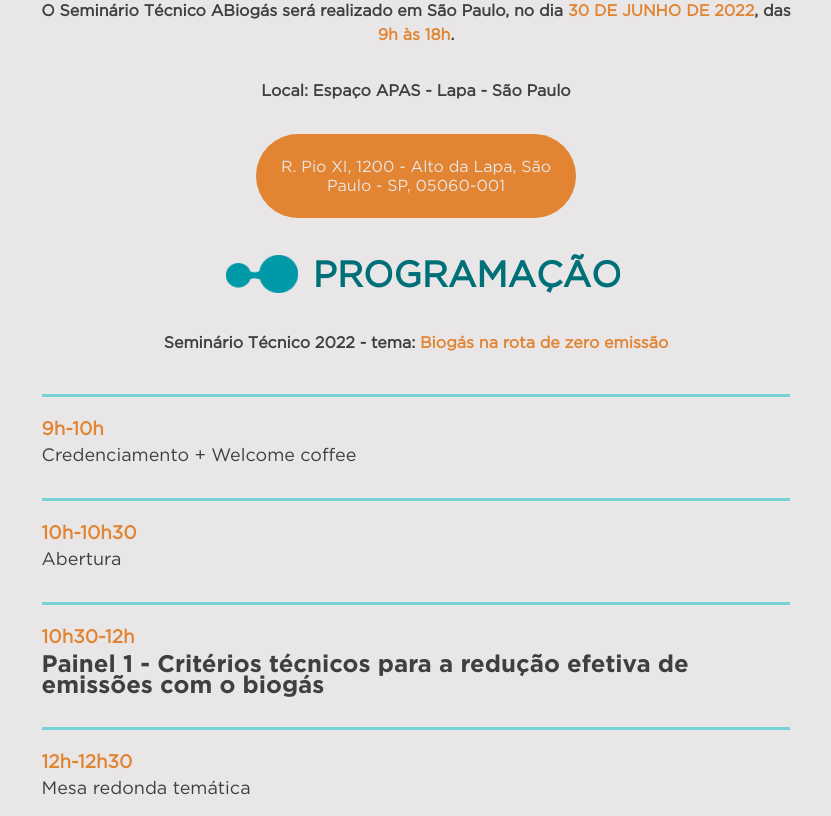
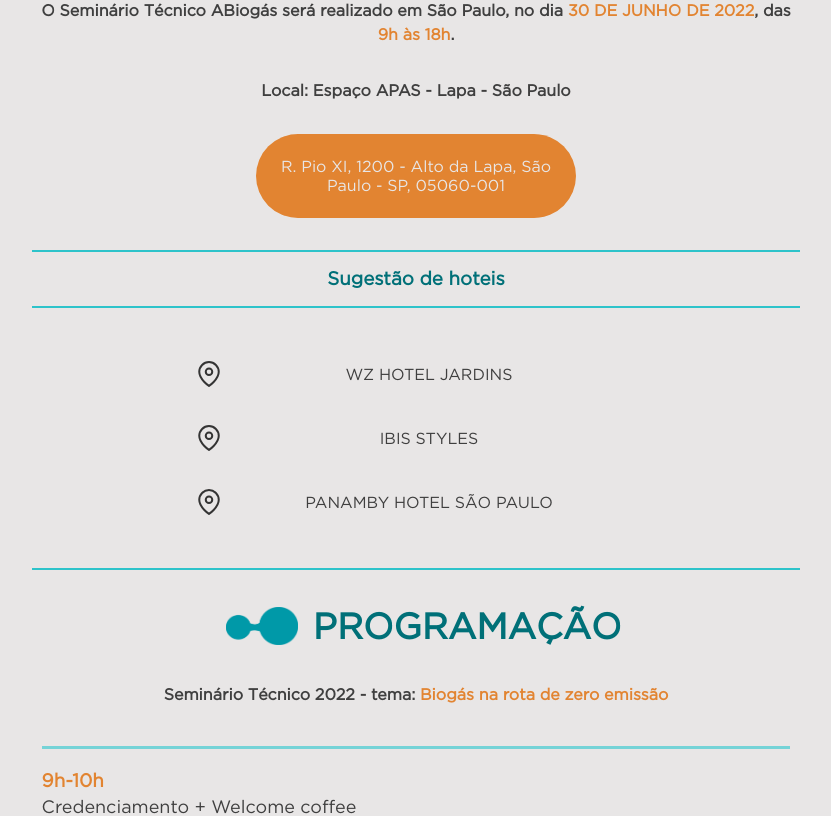
Before and after one commit to joilsonlira/landing_page, a PHP site: page / in a window 1280 px wide. Shown: the part 1542-2358 px from the top of the page, without its empty margins (224-1055 px from the left). Run offline with PHP 8.4, Linux system fonts and the light colour scheme.

Commit message:
ADD: adicionada a parte de sugestão de hoteis

```diff
--- a/index.html
+++ b/index.html
@@ -153,12 +153,37 @@
                 <p>O Seminário Técnico ABiogás será realizado em São Paulo, no dia <span>30 DE JUNHO DE 2022</span>, das <span>9h às 18h</span>.</p>
                 <p>Local: Espaço APAS - Lapa - São Paulo</p>
 
+                <button class="btn_endereco"><a href="https://www.google.com/maps/place/APAS+-+Associa%C3%A7%C3%A3o+Paulista+de+Supermercados/@-23.533824,-46.713912,10z/data=!4m5!3m4!1s0x0:0x8212404881c7839!8m2!3d-23.5338238!4d-46.7139116?hl=pt-BR" target="_blank">R. Pio XI, 1200 - Alto da Lapa, São Paulo - SP, 05060-001</a></button>
                 <!--Sugestões de hoteis-->
                 <div class="hotel_container">
 
+
+                    <header class="sugestao_header">
+                        <h3>Sugestão de hoteis</h3>
+                    </header>
+                    <section class="sugestao">
+                        <ul class="sugestao_nav">
+                            <div class="hotel">
+                                <img src="./components/images/fi_map-pin.svg" alt="">
+                                <li>
+                                    <a href="https://www.wzhoteljardins.com.br/" target="_blank">WZ HOTEL JARDINS</a>
+                                </li>
+                            </div>
+                            <div class="hotel">
+                                <img src="./components/images/fi_map-pin.svg" alt="">
+                                <li>
+                                    <a href="https://all.accor.com/hotel/8990/index.pt-br.shtml" target="_blank">IBIS STYLES</a>
+                                </li>
+                            </div>
+                            <div class="hotel">
+                                <img src="./components/images/fi_map-pin.svg" alt="">
+                                <li>
+                                    <a href="https://hotelpanambysaopaulo.com.br/" target="_blank">PANAMBY HOTEL SÃO PAULO</a>
+                                </li>
+                            </div>
+                        </ul>
+                    </section>
                 </div>
-
-                <button class="btn_endereco"><a href="https://www.google.com/maps/place/APAS+-+Associa%C3%A7%C3%A3o+Paulista+de+Supermercados/@-23.533824,-46.713912,10z/data=!4m5!3m4!1s0x0:0x8212404881c7839!8m2!3d-23.5338238!4d-46.7139116?hl=pt-BR" target="_blank">R. Pio XI, 1200 - Alto da Lapa, São Paulo - SP, 05060-001</a></button>
 
                 <header class="edicoes_title">
                     <div class="icon">
--- a/styles/index.css
+++ b/styles/index.css
@@ -455,8 +455,61 @@ main{
                     .palestrante_info .palestrante_description{
                         font-weight: lighter;
                         font-size: 0.9rem;
+                    }
+    .hotel_container{
+        display: flex;
+        flex-direction: column;
+        align-items: center;
+        margin: 1rem 0;
+        width: 100%;
+        height: 40vh;
+        border-bottom: 2px solid var(--color-blue);
+        }
+        .sugestao_header{
+            display: flex;
+            justify-content: center;
+            align-items: center;
+            width: 100%;
+            height: 20%;
+            border-bottom: 2px solid var(--color-blue);
+            border-top: 2px solid var(--color-blue);
+        }
+        .sugestao{
+            display: flex;
+            flex-direction: column;
+            justify-content: center;
+            align-items: center;
+            width: 100%;
+            height: 90%;
+            }
+            .sugestao_nav{
+                display: flex;
+                flex-direction: column;
+                justify-content: center;
+                align-items: center;
+                width: 100%;
+                height: 100%;
+                }
+                .hotel{
+                    display: flex;
+                    align-items: center;
+                    justify-content: center;
+                    margin: 1rem 0;
+                    width: 90%;
+                    }
+                    .hotel li{
+                        width: 60%;
+                    }
+                    .hotel:hover{
+                        padding: .5rem 0;
+                        -webkit-transition: .5s ease;
+                        -moz-transition: .5s ease;
+                        transition: .5s ease;
+                        color: var(--color-light);
+                        background-color: var(--color-main);
+                    }
 
-                    }
+
         .painel p{
             font-family: gothan-bold;
             font-size: 24px;
```
Also changed, not shown: components/images/LOGO_SEMINÁRIO_2022-02-1-com-sombra.png (deleted), components/images/ativo_com_seminário.png (deleted), components/images/fi_map-pin.svg (added), components/images/logo_seminario_abiogas_2022.png (deleted).
